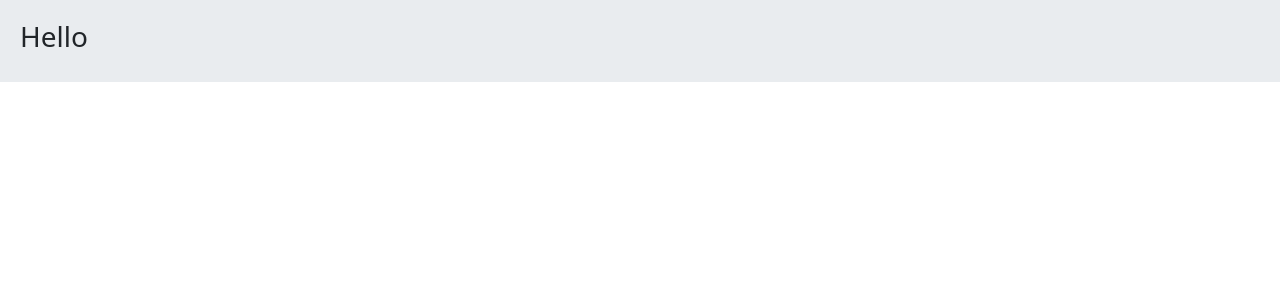
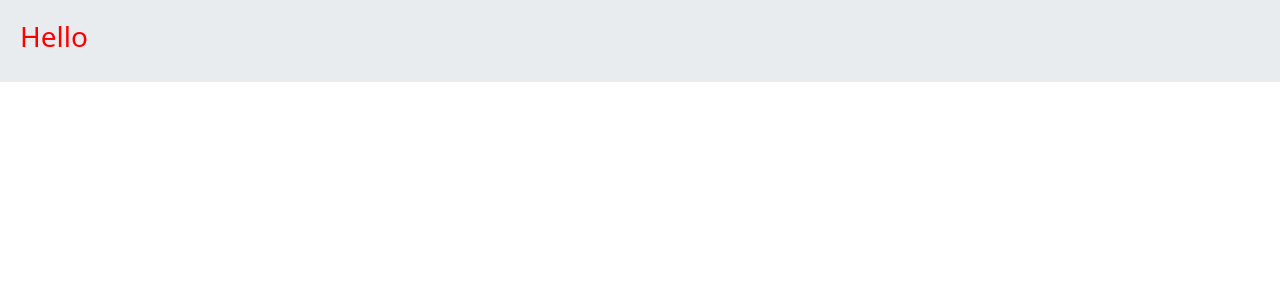
Before and after one commit to ata-the-legend/e-shop, a Django app: page / in a window 1280 px wide. Shown: the part 56-356 px from the top of the page. Run offline with Django 4.2, Linux system fonts and the light colour scheme; parts of the project's set-up code (start-up, migrations or seed data) failed here and were passed over.

Commit message:
feat: added css static files

```diff
--- /dev/null
+++ b/apps/home/static/home/css/style.css
@@ -0,0 +1,4 @@
+
+h3{
+    color: red;
+}
--- a/apps/home/templates/home/home.html
+++ b/apps/home/templates/home/home.html
@@ -1,4 +1,9 @@
 {% extends "base.html" %}
+{% load static %}
+
+{% block extera_headers %}
+<link href="{% static "home/css/style.css" %}" rel="stylesheet">
+{% endblock extera_headers %}
 
 {% block content %}
     <h3>Hello</h3>
--- /dev/null
+++ b/static/css/base_styles.css
@@ -0,0 +1,5 @@
+.jumbotron{
+    padding: 20px;
+    margin-bottom: 20px;
+    background-color: #e9ecef;
+}
--- a/templates/base.html
+++ b/templates/base.html
@@ -1,16 +1,12 @@
+{% load static %}
 <!DOCTYPE html>
 <html lang="en">
 <head>
     <meta charset="UTF-8">
     <title>E-Shop</title>
     <link href="https://cdn.jsdelivr.net/npm/bootstrap@5.3.2/dist/css/bootstrap.min.css" rel="stylesheet" integrity="sha384-T3c6CoIi6uLrA9TneNEoa7RxnatzjcDSCmG1MXxSR1GAsXEV/Dwwykc2MPK8M2HN" crossorigin="anonymous">
-    <style>
-        .jumbotron{
-            padding: 20px;
-            margin-bottom: 20px;
-            background-color: #e9ecef;
-        }
-    </style>
+    <link rel="stylesheet" href="{% static "css/base_styles.css" %}">
+    {% block extera_headers %}{% endblock extera_headers %}
 </head>
 <body>
 
```
